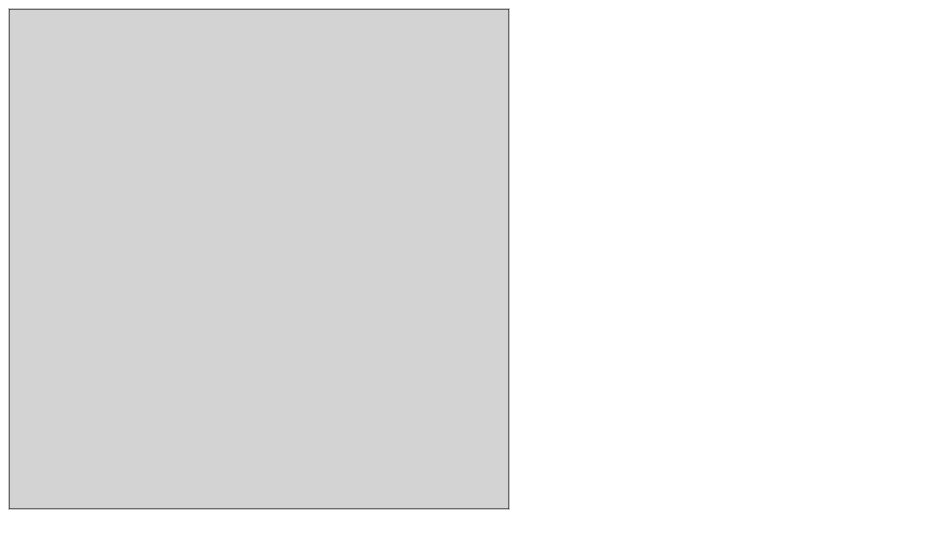
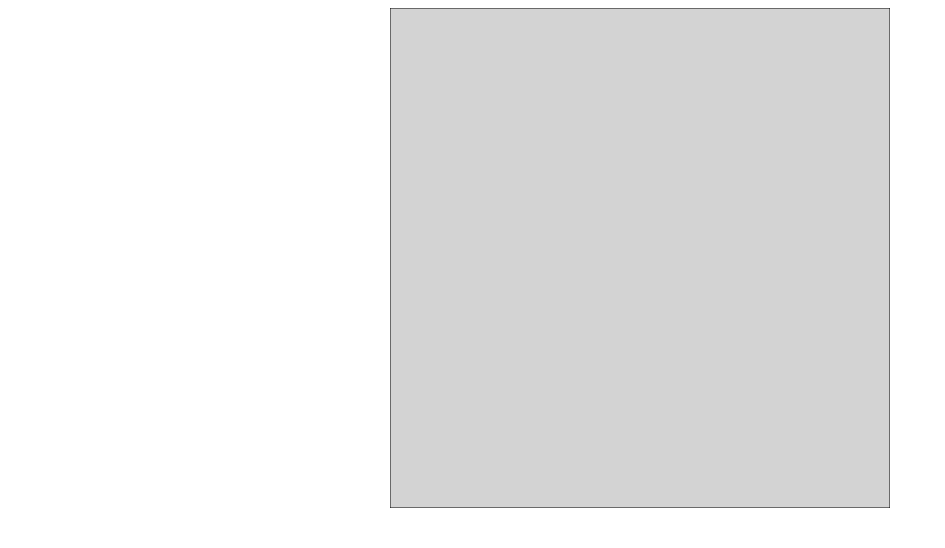
Before and after one commit to ogiba/SnakeGame, a plain HTML site: page index.html in a window 1280 px wide. Shown: the whole page, without its empty margins (0-945 px from the left). Drawn offline with Linux system fonts and the light colour scheme.

Commit message:
Extract styles to newly created css file

```diff
--- a/index.html
+++ b/index.html
@@ -2,10 +2,10 @@
 <html>
 <head>
     <script src="game.js"></script>
+    <link href="snake.css" rel="stylesheet"/>
 </head>
 <body>
-<canvas id="myCanvas" width="500" height="500"
-        style="border:1px solid #c3c3c3;">
+<canvas id="myCanvas" width="500" height="500" class="game-box">
     Your browser does not support the canvas element.
 </canvas>
 </body>
--- /dev/null
+++ b/snake.css
@@ -0,0 +1,7 @@
+body {
+    text-align: center;
+}
+
+game-box {
+    border:1px solid #c3c3c3;
+}
```
